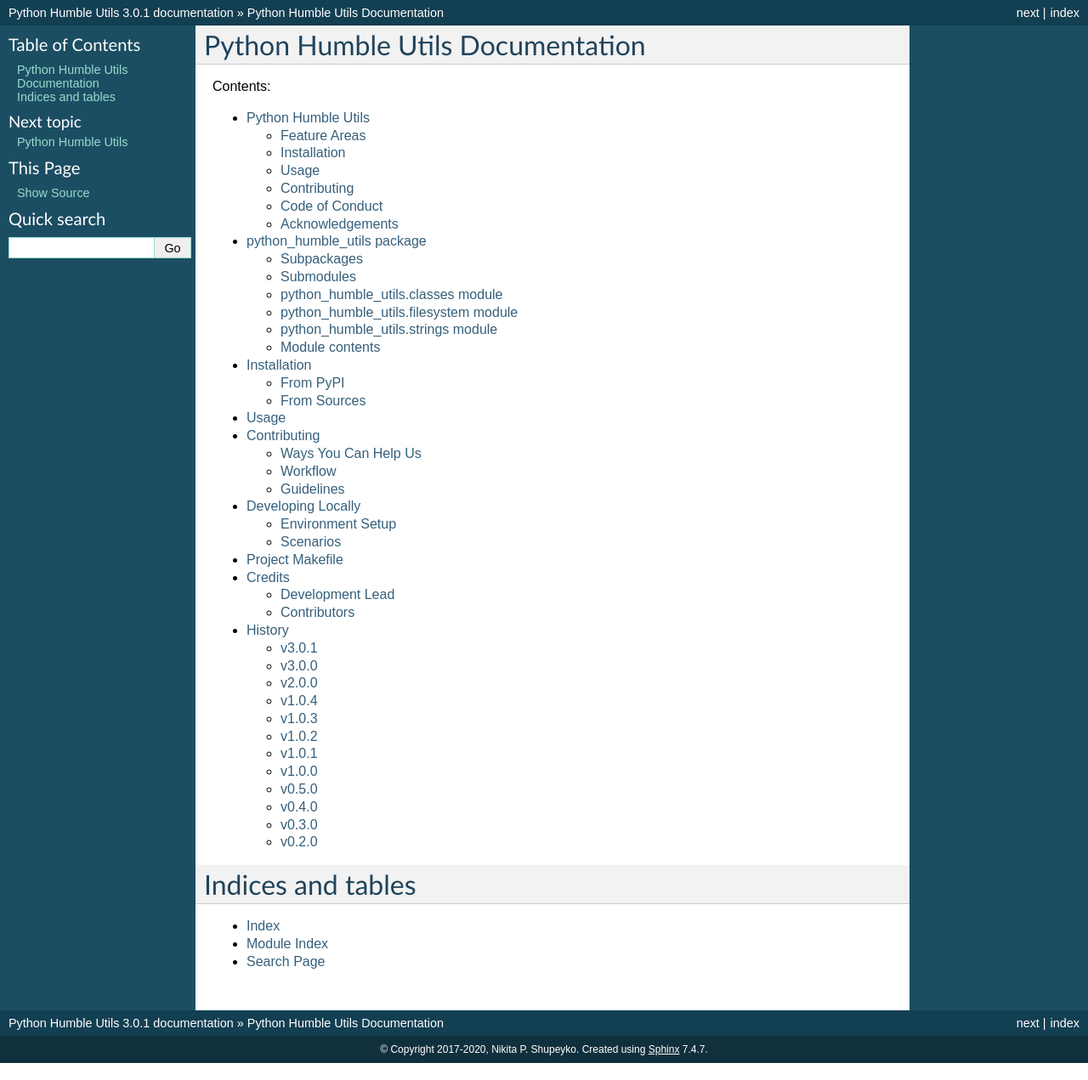
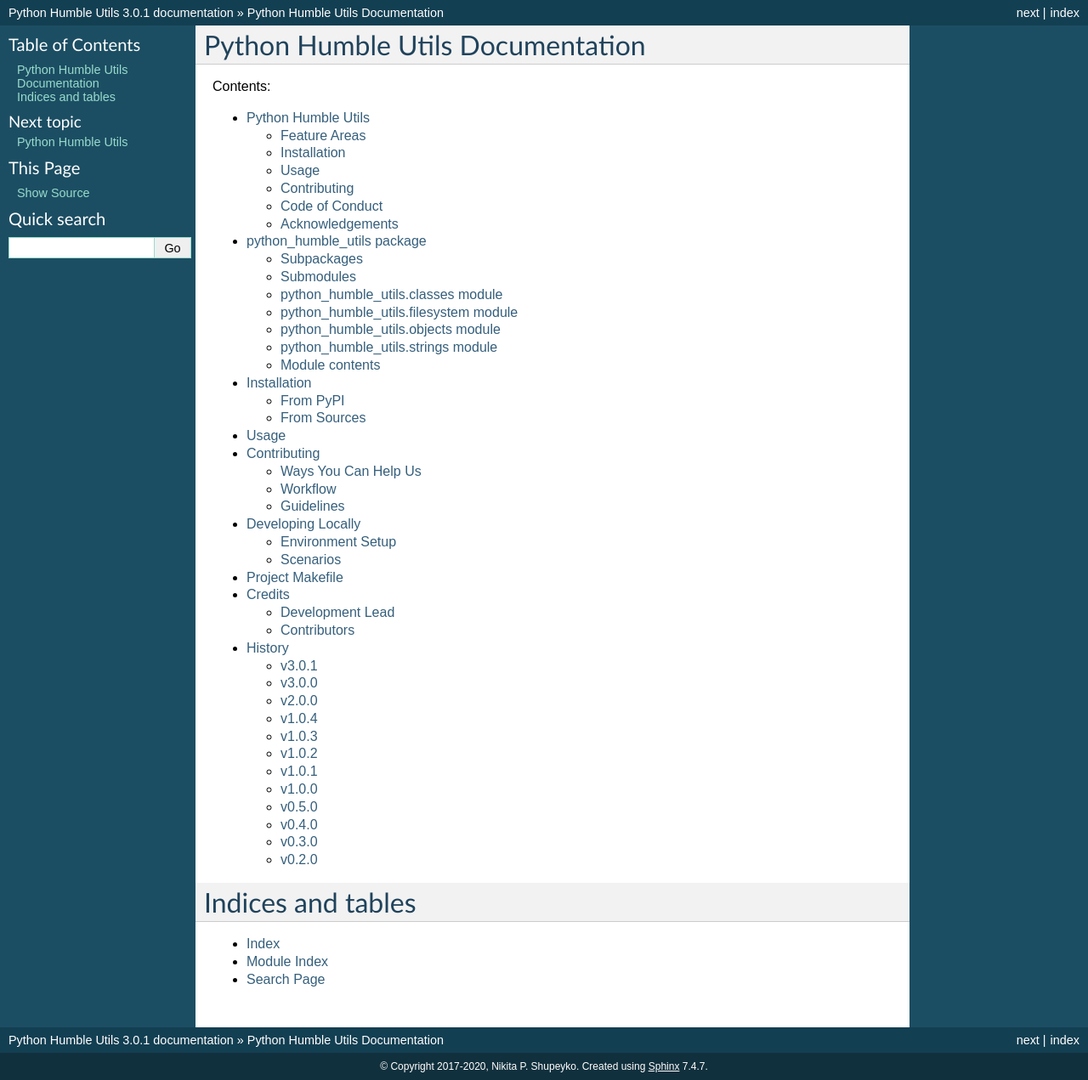
Before and after one commit to webyneter/python-humble-utils, a Sphinx documentation site: the page built from docs/index.rst, in a window 1280 px wide. Shown: the whole page at 85% size. Built offline with Sphinx 7.4.7, drawn with Linux system fonts in a browser that asks for light colours.

Commit message:
Update docs

```diff
--- a/docs/python_humble_utils.rst
+++ b/docs/python_humble_utils.rst
@@ -27,6 +27,14 @@ python\_humble\_utils.filesystem module
    :undoc-members:
    :show-inheritance:
 
+python\_humble\_utils.objects module
+------------------------------------
+
+.. automodule:: python_humble_utils.objects
+   :members:
+   :undoc-members:
+   :show-inheritance:
+
 python\_humble\_utils.strings module
 ------------------------------------
 
```
